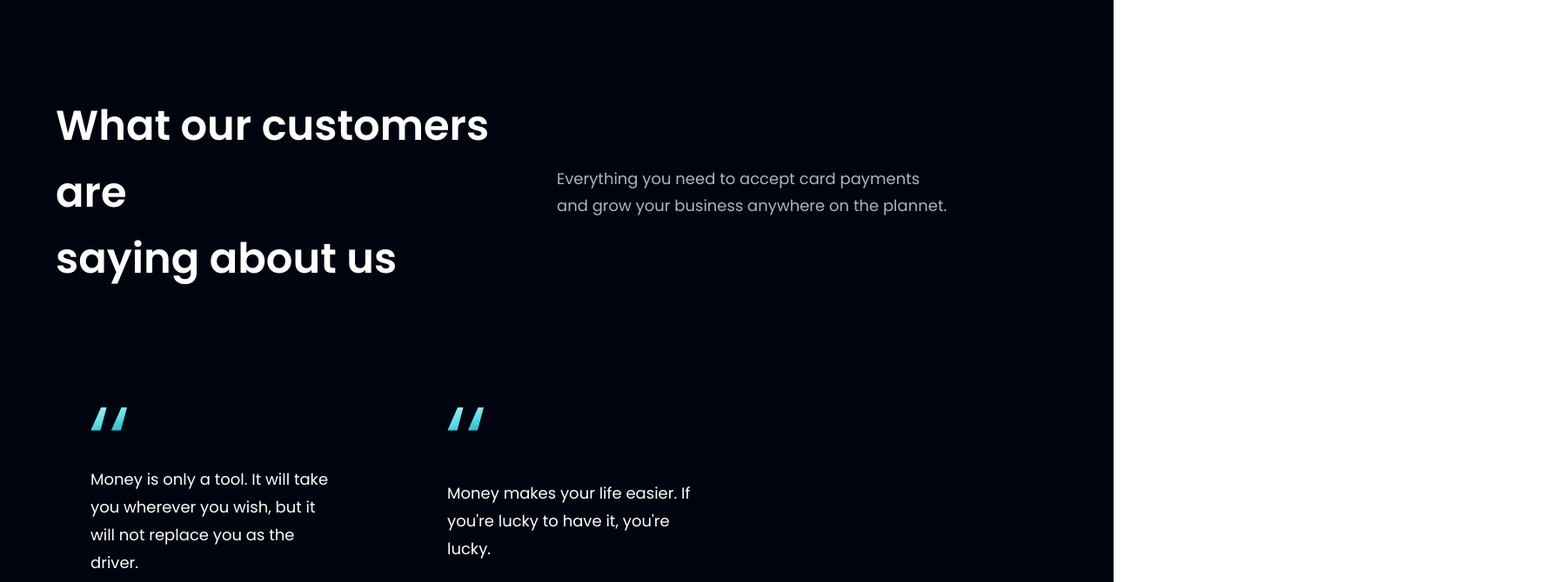
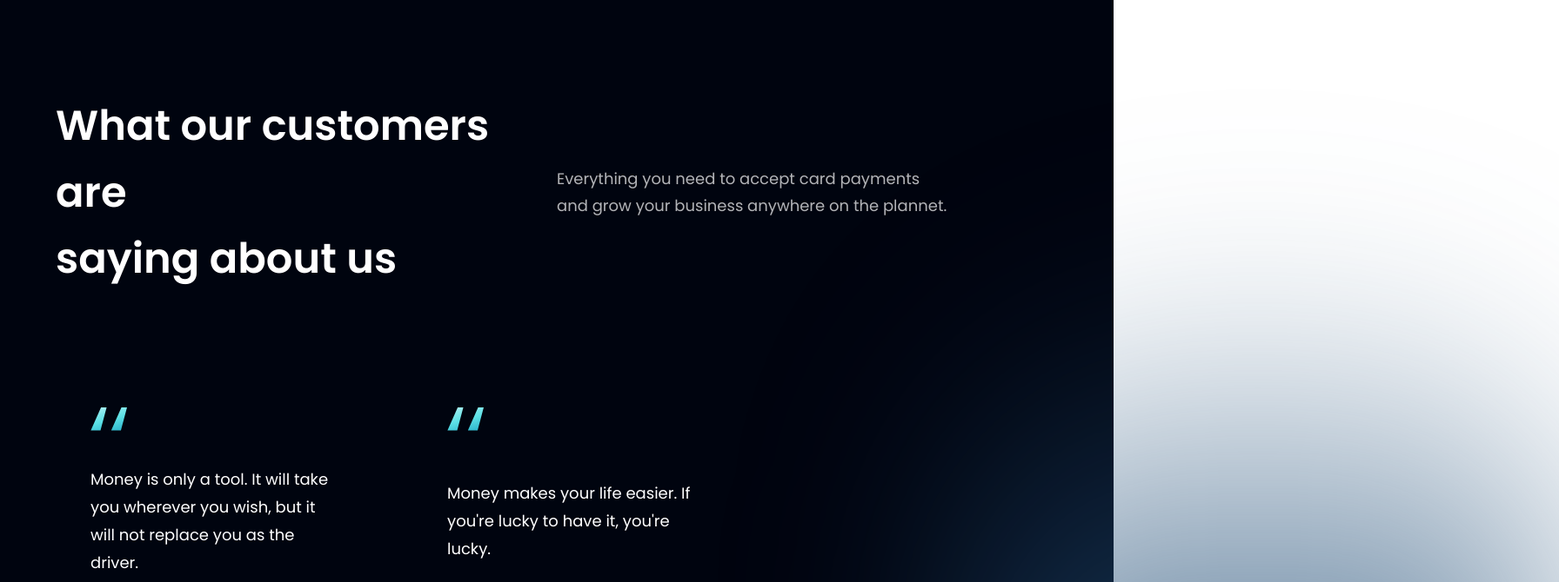
Before and after one commit to mohamud-eslan/react_tailwindcss, a React (Vite) app: page / in a window 1280 px wide. Shown: the part 2718-3388 px from the top of the page at 87% size, 1792 px wide, since content can reach past the window. Built offline with nearby package versions, Linux system fonts and the light colour scheme.

Commit message:
gradient outline added

```diff
--- a/src/components/Testimonials.jsx
+++ b/src/components/Testimonials.jsx
@@ -5,8 +5,8 @@
 
 const Testimonials = () =>(
     <section id="clients" className={`${styles.paddingY} ${styles.flexCenter} flex-col relative`}>
-      {/* Todo */}
-      <div />
+
+      <div className="absolute z-[0] w-[60%] h-[60%] -right-[50%] rounded-full blue__gradient" />
 
         <div className="w-full flex justify-between items-center md:flex-row flex-col sm:mb-16 mb-6 relative z-[1]">
             <h1 className={styles.heading2} >What our customers are <br className="sm:block hidden"/> saying about us</h1>
```
